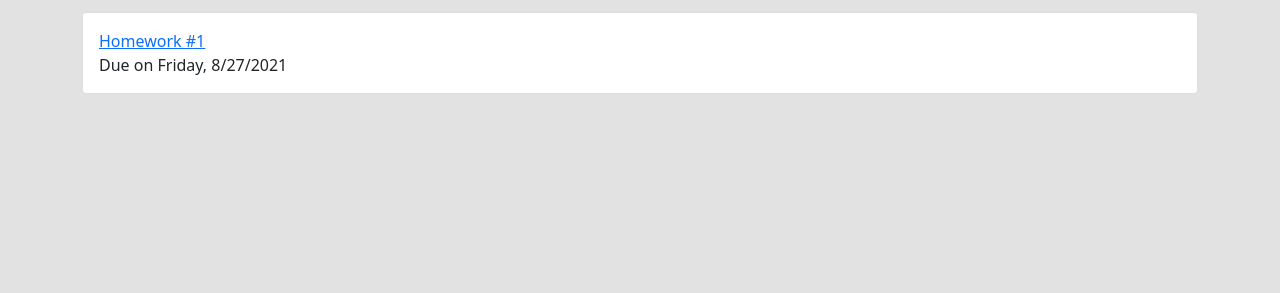
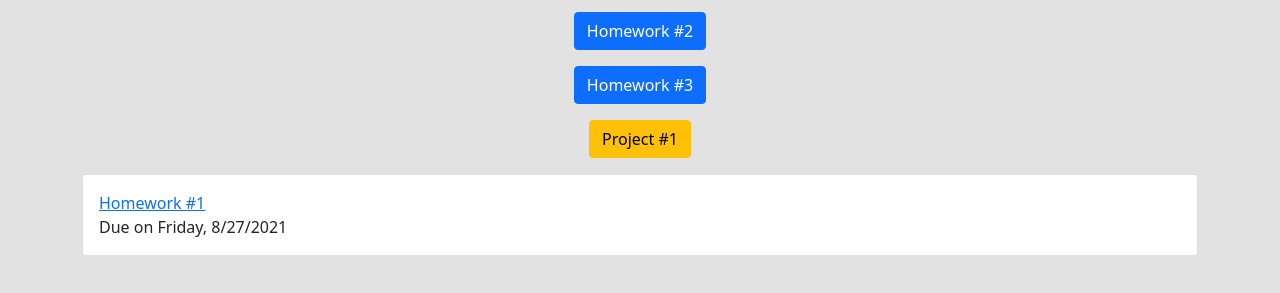
Before and after one commit to jacjanowski/jjanow7, a plain HTML site: page index.html in a window 1280 px wide. Both pictures are taken after a click on the button "Homework #1". Shown: the part 439-732 px from the top of the page. Drawn offline with nearby package versions, Linux system fonts and the light colour scheme.

Commit message:
finish hw2,hw3,project 1 files.

```diff
--- a/index.html
+++ b/index.html
@@ -53,14 +53,59 @@
             <hr class="my-4">
             <h2 class="display-6" style="text-align: start;">Assignments</h2>
             <p>
-                <a class="btn btn-primary" data-bs-toggle="collapse" href="#collapseExample" role="button" aria-expanded="false" aria-controls="collapseExample">
+                <a class="btn btn-primary" data-bs-toggle="collapse" href="#hw1" role="button" aria-expanded="false" aria-controls="collapseExample">
                   Homework #1
                 </a>
 
               </p>
-              <div class="collapse" id="collapseExample">
+
+              <p>
+                <a class="btn btn-primary" data-bs-toggle="collapse" href="#hw2" role="button" aria-expanded="false" aria-controls="collapseExample">
+                  Homework #2
+                </a>
+
+              </p>
+
+              <p>
+                <a class="btn btn-primary" data-bs-toggle="collapse" href="#hw3" role="button" aria-expanded="false" aria-controls="collapseExample">
+                  Homework #3
+                </a>
+
+              </p>
+
+
+              <p>
+                <a class="btn btn-warning" data-bs-toggle="collapse" href="#project1" role="button" aria-expanded="false" aria-controls="collapseExample">
+                  Project #1
+                </a>
+
+              </p>
+
+              <!-- POP UP LINKS FOR EACH Assignments -->
+
+              <div class="collapse" id="hw1">
                 <div class="card card-body">
                     <a target="_blank" href="https://docs.google.com/document/d/1-fWx_1lA8peS-tAeLbMwPp9yeE8mO1pbmIvTJ1kzjAk/edit?usp=sharing">Homework #1</a>Due on Friday, 8/27/2021
+                </div>
+              </div>
+
+              <div class="collapse" id="hw2">
+                <div class="card card-body">
+                    <a target="_blank" href="https://production-gradescope-uploads.s3-us-west-2.amazonaws.com/uploads/pdf_attachment/file/53648125/hw2.pdf?X-Amz-Algorithm=AWS4-HMAC-SHA256&X-Amz-Credential=AKIAIGIENPBVZV37ZJPA%2F20210909%2Fus-west-2%2Fs3%2Faws4_request&X-Amz-Date=20210909T215555Z&X-Amz-Expires=43200&X-Amz-SignedHeaders=host&X-Amz-Signature=9208f4db653c0720de5d39380a4e67468049d208ca69bacbcbed97f3dee68725">Homework #2</a>Due on Friday, 9/3/2021
+                </div>
+              </div>
+
+              <div class="collapse" id="hw3">
+                <div class="card card-body">
+                    <a target="_blank" href="https://docs.google.com/document/d/1Nl2rogtGZdbMP0n9ur1mQTAOVlmVdpfNEv5F2Q8WA6o/edit?usp=sharing">Homework #3</a>Due on Friday, 9/10/2021
+                </div>
+              </div>
+
+              <div class="collapse" id="project1">
+                <div class="card card-body">
+                    <a target="_blank" href="#">Project #1</a>Application - 9/18/2021
+                    <br>
+                    Documentation - 9/20/2021
                 </div>
               </div>
         </div>
```
